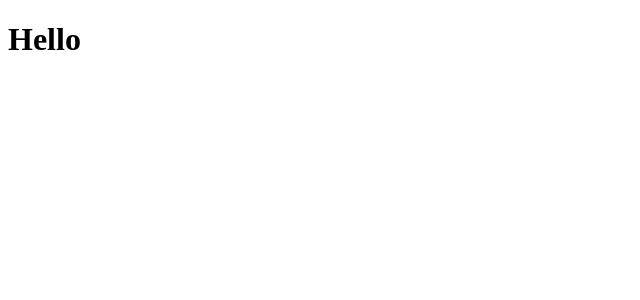
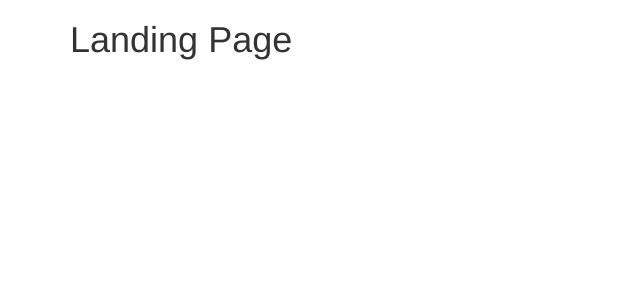
Before and after one commit to glassbeardglobal/mhacksx-react, a React app: page / in a window 1280 px wide. Shown: the top 300 px of the page, without its empty margins (0-640 px from the left). Built offline with nearby package versions, Linux system fonts and the light colour scheme.

Commit message:
Boostrap/eslint

```diff
--- a/public/index.html
+++ b/public/index.html
@@ -3,7 +3,7 @@
 <html>
   <head>
     <meta charset="UTF-8">
-    <title>Ranker</title>
+    <title>Twig</title>
 
      <link href="https://fonts.googleapis.com/css?family=Open+Sans:400,600" rel="stylesheet">
   </head>
--- a/src/App.js
+++ b/src/App.js
@@ -1,14 +1,13 @@
 import React from 'react';
 import { Route } from 'react-router-dom';
 
-// import Navbar from './components/Navigation';
-// import Home from './scenes/Home';
-// import Login from './scenes/Login';
-// import Boards from './scenes/Boards';
+import 'bootstrap/dist/css/bootstrap.min.css';
+
+import Landing from './scenes/Landing';
 
 const App = () => (
-  <div>
-    <h1>Hello</h1>
+  <div className="container">
+    <Route exact path="/" component={Landing} />
   </div>);
 
 export default App;
--- /dev/null
+++ b/src/scenes/Landing/index.js
@@ -0,0 +1,22 @@
+import React, { Component } from 'react';
+
+import './landing.css';
+
+class Landing extends Component {
+  constructor(props) {
+    super(props);
+    this.state = {
+
+    };
+  }
+
+  render() {
+    return (
+      <div className="landing">
+        <h1>Landing Page</h1>
+      </div>
+    );
+  }
+}
+
+export default Landing;
```
Also changed, not shown: conf/webpack.config.js (+18 -7 lines), package.json (+7 -0 lines), src/scenes/View/index.js (added, +20 -0 lines), .eslintrc.js (added), src/components/Navbar/index.js (added), src/scenes/Edit/index.js (added), src/scenes/Landing/landing.css (added), 1 other file (tests, documents, lock files or other folders).
